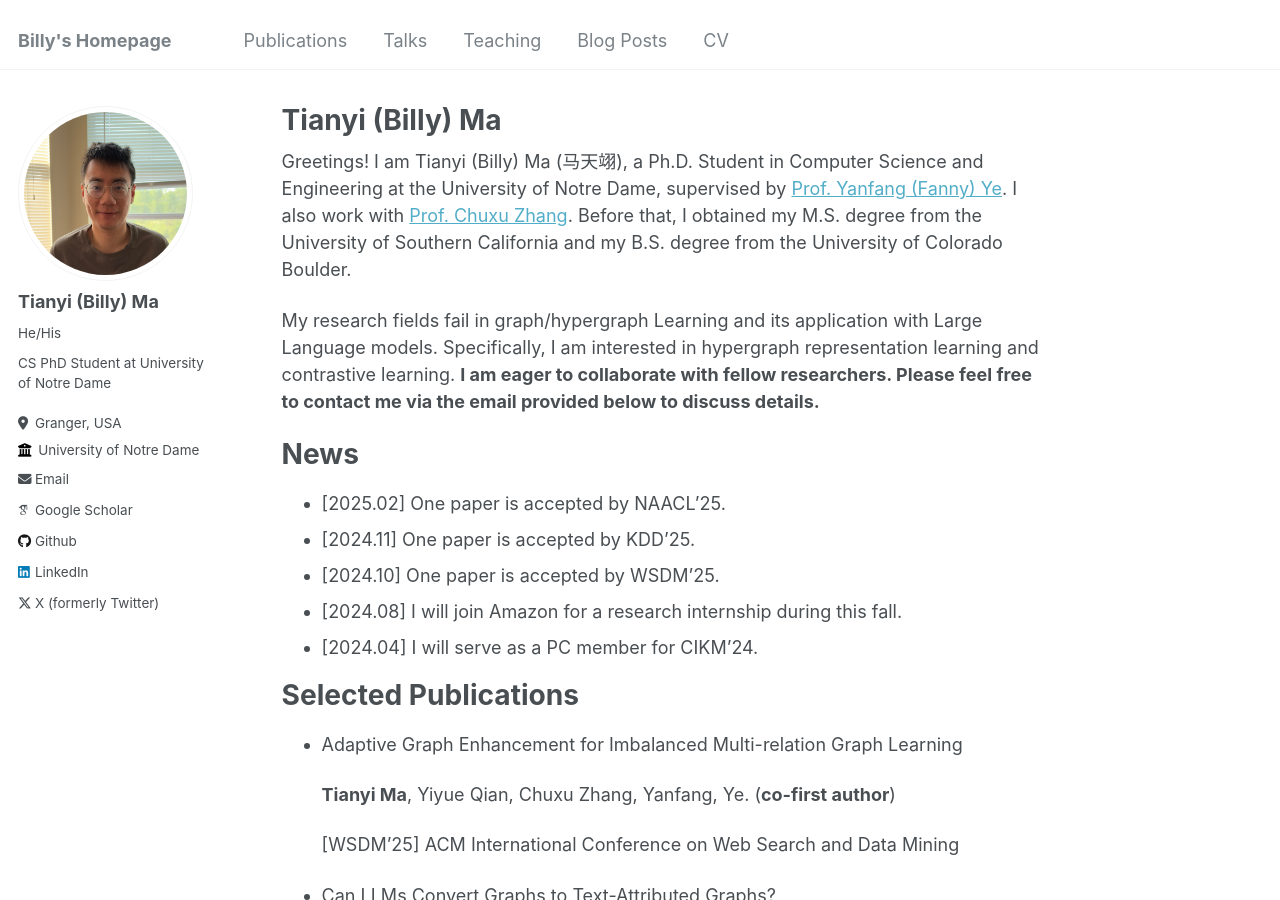
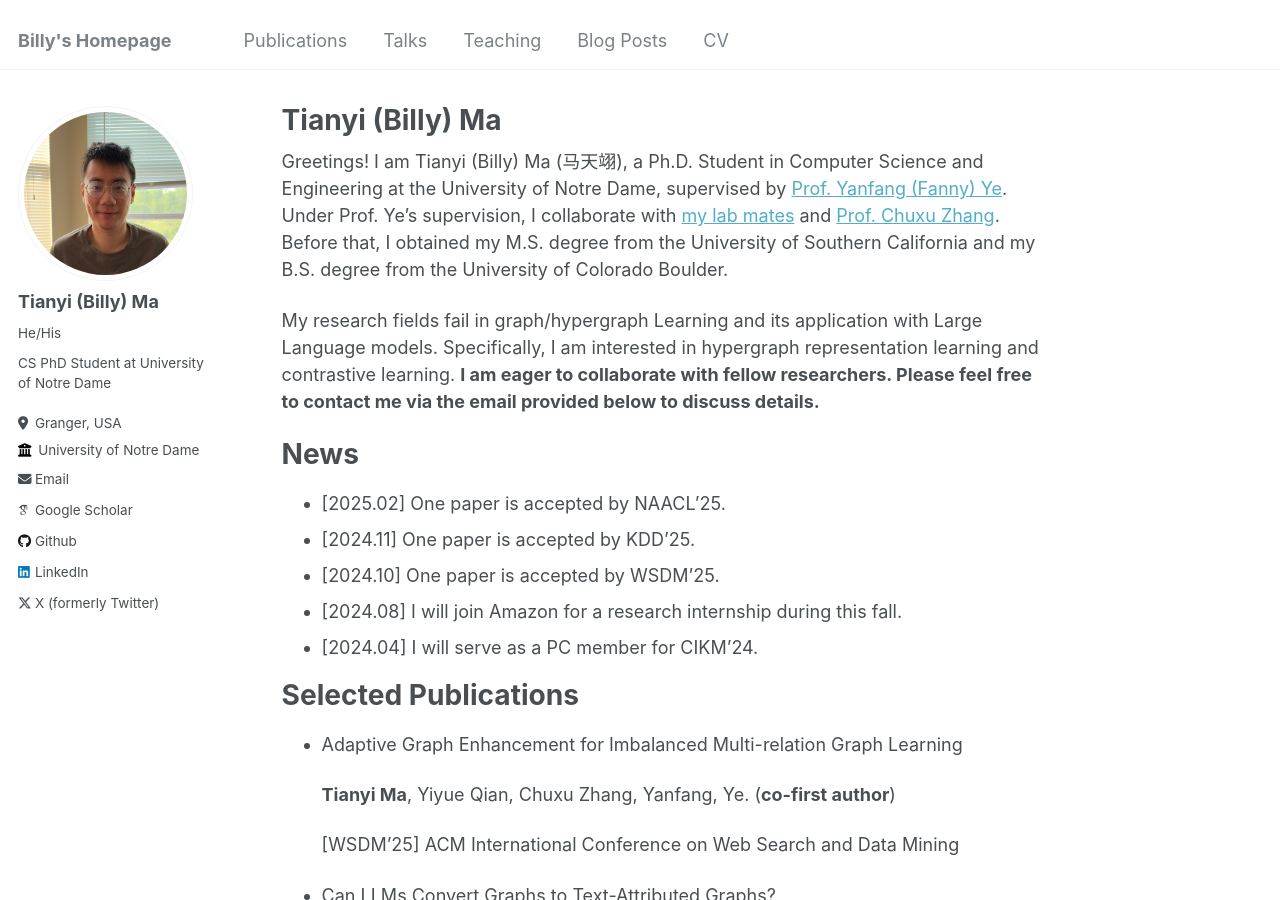
Before and after one commit to Tianyi-Billy-Ma/Tianyi-Billy-Ma.github.io, a Jekyll site: the page built from _pages/about.md, in a window 1280 px wide and 900 px high. Built offline with Jekyll 4.4.1, drawn with Linux system fonts in a browser that asks for light colours; some web fonts are replaced.

Commit message:
Update about page with lab collaboration details

```diff
--- a/_pages/about.md
+++ b/_pages/about.md
@@ -7,7 +7,8 @@ redirect_from:
   - /about.html
 ---
 
-Greetings! I am Tianyi (Billy) Ma (马天翊), a Ph.D. Student in Computer Science and Engineering at the University of Notre Dame, supervised by [Prof. Yanfang (Fanny) Ye](http://yes-lab.org/). I also work with [Prof. Chuxu Zhang](https://chuxuzhang.github.io/).
+Greetings! I am Tianyi (Billy) Ma (马天翊), a Ph.D. Student in Computer Science and Engineering at the University of Notre Dame, supervised by [Prof. Yanfang (Fanny) Ye](http://yes-lab.org/).
+Under Prof. Ye's supervision, I collaborate with [my lab mates](http://yes-lab.org/students.html) and [Prof. Chuxu Zhang](https://chuxuzhang.github.io/).
 Before that, I obtained my M.S. degree from the University of Southern California and my B.S. degree from the University of Colorado Boulder.
 
 My research fields fail in graph/hypergraph Learning and its application with Large Language models. Specifically, I am interested in hypergraph representation learning and contrastive learning. **I am eager to collaborate with fellow researchers. Please feel free to contact me via the email provided below to discuss details.**
```
